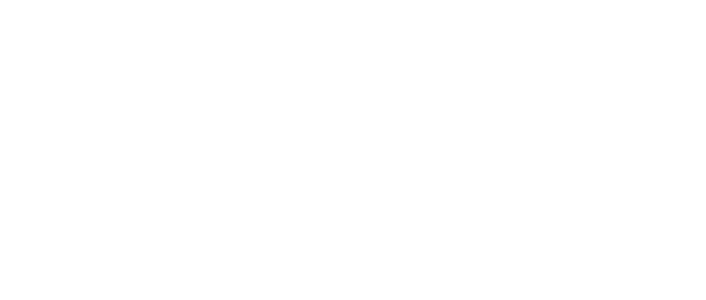
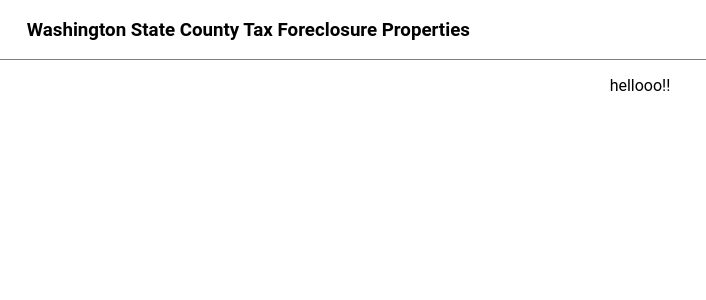
Before and after one commit to mikec3/tax_auction, a React (Create React App) app in the folder client/: page /ParcelPage in a window 1280 px wide. Before the commit this address had no page. Shown: the top 300 px of the page, without its empty margins (0-706 px from the left). Built offline with nearby package versions, Linux system fonts and the light colour scheme; no server answers.

Commit message:
Added ParcelPages route and boilerplate component.

```diff
--- a/client/src/App.js
+++ b/client/src/App.js
@@ -6,6 +6,7 @@ import logo from './logo.svg';
 import './App.css';
 import React, {useState, useEffect} from 'react'
 import Home from './Pages/Home'
+import ParcelPage from './Pages/ParcelPage'
 import {ParcelListProvider} from './ParcelListContext';
 
 function App() {
@@ -16,6 +17,7 @@ function App() {
 		    <BrowserRouter>
 		      <Routes>
 		        <Route index element={<Home />} />
+		        <Route path='ParcelPage' element={<ParcelPage/>}/>
 		      </Routes>
 		    </BrowserRouter>
 	    </ParcelListProvider>
--- /dev/null
+++ b/client/src/Pages/ParcelPage.js
@@ -0,0 +1,21 @@
+import React, {useState, useEffect} from 'react'
+import MyMap from '../MyMap.js'
+import HeaderBar from '../HeaderBar.js'
+import InfoCard from '../InfoCard.js'
+import Filters from '../Filters.js'
+import io from 'socket.io-client';
+import GetData from '../GetData'
+
+function ParcelPage() {
+
+
+  return (
+    	<React.Fragment>
+	    	<GetData/>
+			    <HeaderBar/>
+			    <p> hellooo!! </p>
+	    </React.Fragment>
+  )
+}
+
+export default ParcelPage;
```
